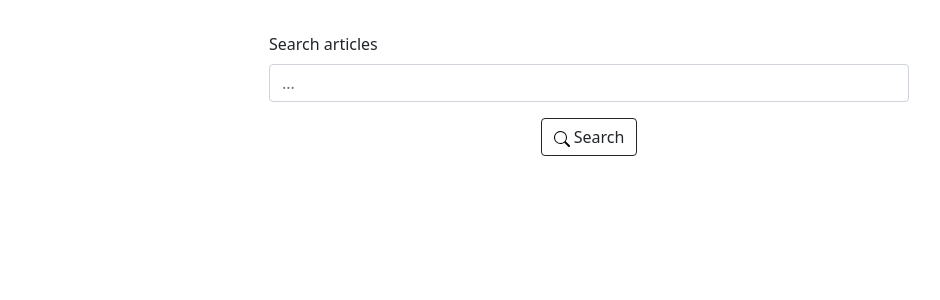
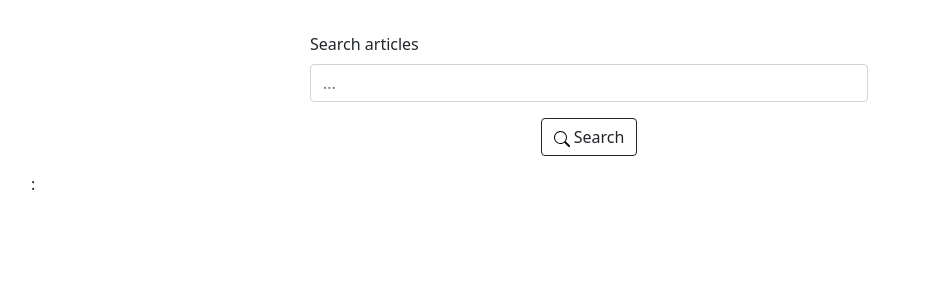
Before and after one commit to GintasBazys/gnews, a React (Create React App) app: page / in a window 1280 px wide. Shown: the top 300 px of the page, without its empty margins (51-991 px from the left). Built offline with nearby package versions, Linux system fonts and the light colour scheme.

Commit message:
refactor

```diff
--- a/src/view/ArticlesComponent.js
+++ b/src/view/ArticlesComponent.js
@@ -1,32 +1,11 @@
-import React, {useEffect, useState} from "react";
-import {Card, ListGroup, ListGroupItem, Button} from "react-bootstrap";
+import React from "react";
+import {Card, ListGroup, ListGroupItem, Button, Form, Image} from "react-bootstrap";
 import axios from "axios";
+import searchIcon from "../assets/search.svg";
 
-const ArticlesComponent = ({search, articlesShow, setSearch}) => {
-
-    const [articles, setArticles] = useState([]);
-
-    const renderArticles = async () => {
-        await axios.get(`https://gnews.io/api/v4/search?q=${search}&token=${process.env.REACT_APP_GNEWS}&max=9`)
-            .then((res) => {
-                setArticles(res.data.articles)
-            }).catch((error) => {
-                console.log(error.message)
-                alert("Search limit reached");
-            })
-    }
-
-
-    useEffect(() => {
-        renderArticles()
-    }, [])
+const ArticlesComponent = ({search, articles, searchArticles, error, handleSearchChange}) => {
 
     let columns = [];
-
-    const newSearch = () => {
-        setSearch("");
-        articlesShow(false);
-    }
 
     const logArticleInfo = async (article) => {
         try {
@@ -68,12 +47,29 @@ const ArticlesComponent = ({search, articlesShow, setSearch}) => {
         if ((idx+1)%3===0) {columns.push(<div className="w-100 extra-column"></div>)}
     })
     return (
-        <div className="row no-gutters px-0 center">
+        <div>
             <div className="center">
-                <Button className="new-search" variant="outline-success" onClick={newSearch}>Start new search</Button>
+                <div className="search-form">
+
+                    <Form.Group>
+                        <Form.Label>Search articles</Form.Label>
+                        {
+                            error.length === 0 ? <div></div> : <div className="error"><h5>{error}</h5></div>
+                        }
+                        <Form.Control type="text" placeholder="..." value={search} onChange={handleSearchChange} />
+                        <div className="search-center">
+                            <Button variant="outline-dark" className="search-button" onClick={searchArticles}><Image src={searchIcon} fluid /> Search</Button>
+                        </div>
+
+                    </Form.Group>
+
+                </div>
             </div>
-            {columns}
+            <div className="row no-gutters px-0 center">
+                {columns}
+            </div>
         </div>
+
     )
 }
 
--- a/src/view/HomepageComponent.js
+++ b/src/view/HomepageComponent.js
@@ -1,22 +1,30 @@
 import React, {useState} from "react";
-import {Form, Button, Image} from "react-bootstrap";
-import searchIcon from "../assets/search.svg";
 import ArticlesComponent from "./ArticlesComponent";
 import axios from "axios";
 
 const HomepageComponent = () => {
 
-    const [articlesShow, setArticlesShow] = useState(false);
     const [error, setError] = useState("");
     const [search, setSearch] = useState("");
+    const [articles, setArticles] = useState([]);
 
+    const renderArticles = async () => {
+        await axios.get(`https://gnews.io/api/v4/search?q=${search}&token=${process.env.REACT_APP_GNEWS}&max=9`)
+            .then((res) => {
+                setArticles(res.data.articles)
+            }).catch((error) => {
+                console.log(error.message)
+                alert("Search limit reached");
+            })
+    }
 
     const handleSearchChange = (event) => {
         setSearch(event.target.value)
     }
 
     const searchArticles = async () => {
-        const validationRegex = /^[\w-]+$/
+        const validationRegex = /^[\w ]+$/
+
         if(search.length >=40) {
             setError("Please enter no more than 40 characters")
             setTimeout(() => {
@@ -47,7 +55,7 @@ const HomepageComponent = () => {
             }
 
         } else {
-            setArticlesShow(true);
+            renderArticles()
             try {
                 await axios.post("http://localhost:3001/search", {
                     search: search
@@ -61,27 +69,10 @@ const HomepageComponent = () => {
 
     return (
         <div>
-            <div className="center">
-                <div className="search-form">
+            <div className="container" >
 
-                    <Form.Group>
-                        <Form.Label>Search articles</Form.Label>
-                        {
-                            error.length === 0 ? <div></div> : <div className="error"><h5>{error}</h5></div>
-                        }
-                        <Form.Control type="text" placeholder="..." value={search} onChange={handleSearchChange} />
-                        <div className="search-center">
-                            <Button variant="outline-dark" className="search-button" onClick={searchArticles}><Image src={searchIcon} fluid /> Search</Button>
-                        </div>
+                <ArticlesComponent search={search} articles={articles} error={error} handleSearchChange={handleSearchChange} setSearch={setSearch} searchArticles={searchArticles} /> : <div></div>
 
-                    </Form.Group>
-
-                </div>
-            </div>
-            <div className="container" >
-                {
-                    articlesShow ? <ArticlesComponent search={search} setSearch={setSearch} articlesShow={setArticlesShow}/> : <div></div>
-                }
             </div>
 
         </div>
```
